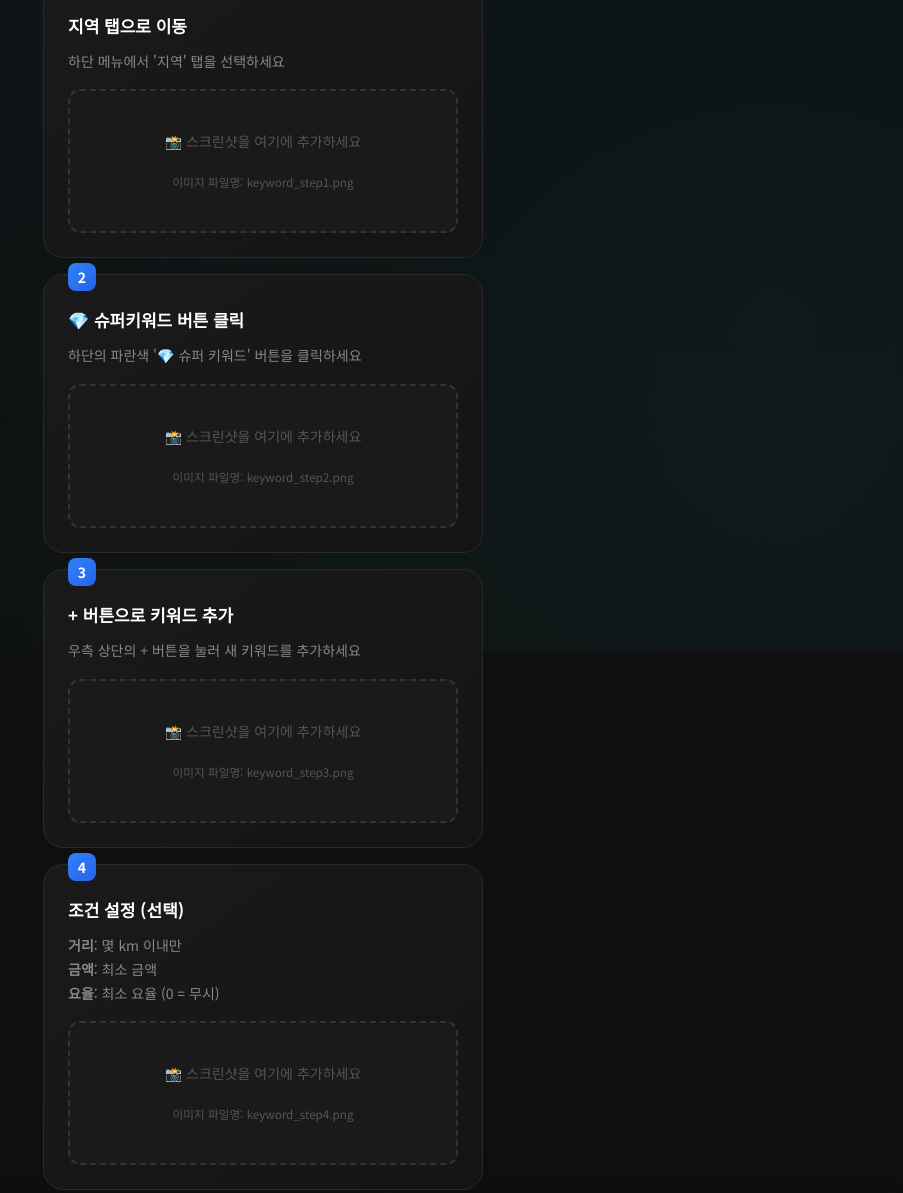
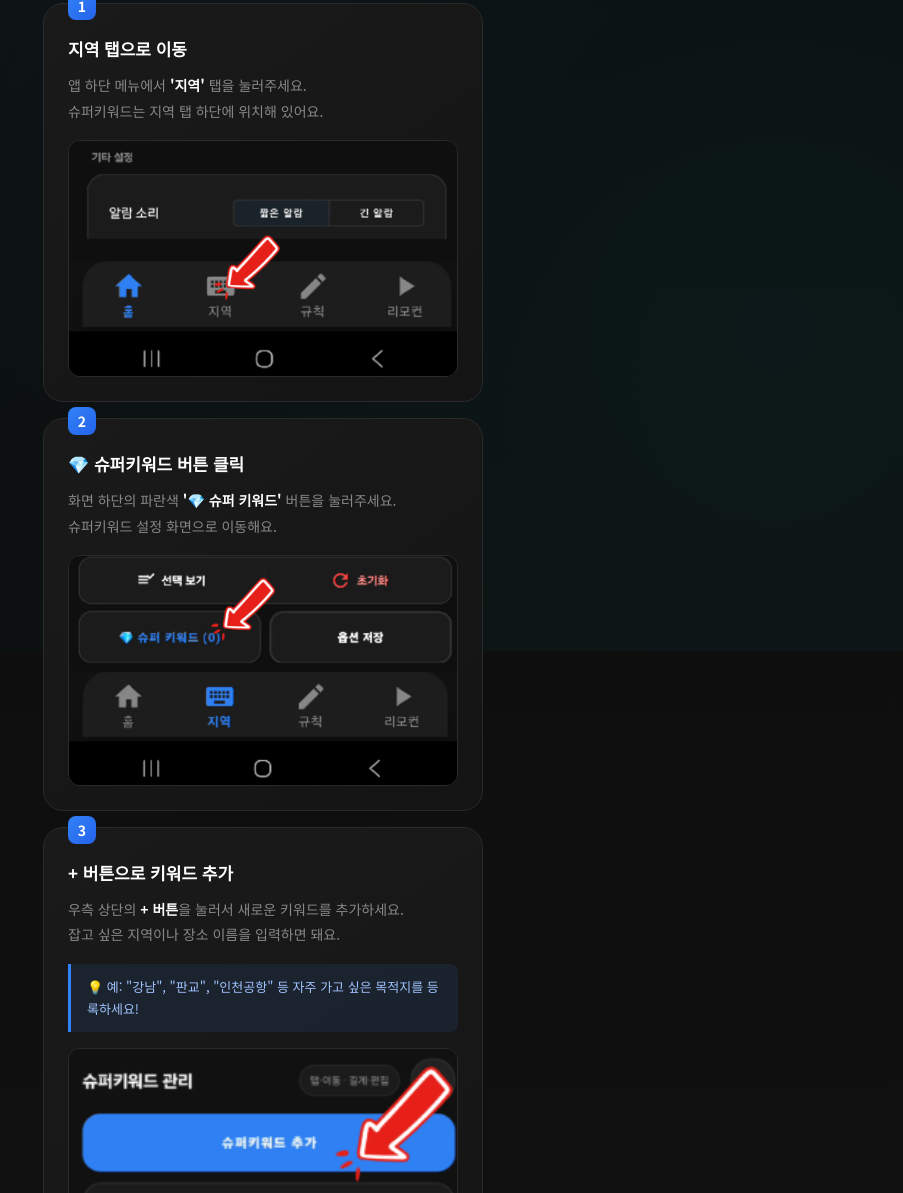
Before and after one commit to ghdcjscjs13-ops/grab-guide, a plain HTML site: page superkeyword.html in a window 1280 px wide. Shown: the part 549-1742 px from the top of the page, without its empty margins (377-1280 px from the left). Drawn offline with Linux system fonts and the light colour scheme.

Commit message:
Update superkeyword.html

```diff
--- a/superkeyword.html
+++ b/superkeyword.html
@@ -175,57 +175,37 @@
         .step-desc {
             font-size: 14px;
             color: #888888;
-            line-height: 1.7;
+            line-height: 1.8;
             margin-bottom: 16px;
         }
 
-        .image-placeholder {
-            background: #1a1a1a;
-            border: 2px dashed #333333;
-            border-radius: 12px;
-            padding: 40px 20px;
-            text-align: center;
-            color: #555555;
-            font-size: 14px;
+        .step-desc strong {
+            color: #ffffff;
         }
 
-        .image-placeholder img {
-            max-width: 100%;
-            border-radius: 12px;
+        .step-highlight {
+            background: rgba(49, 130, 246, 0.1);
+            border-left: 3px solid #3182F6;
+            padding: 12px 16px;
+            border-radius: 0 8px 8px 0;
+            margin: 12px 0 16px 0;
+            font-size: 13px;
+            color: #a0c4ff;
+            line-height: 1.7;
         }
 
-        /* 키워드 예시 테이블 */
-        .keyword-table {
-            width: 100%;
-            border-collapse: collapse;
-            margin: 24px 0;
-            background: #1a1a1a;
+        .image-container {
+            background: #141414;
+            border: 1px solid #2a2a2a;
             border-radius: 12px;
             overflow: hidden;
         }
 
-        .keyword-table th {
-            background: #252525;
-            padding: 14px 16px;
-            text-align: left;
-            font-size: 13px;
-            font-weight: 700;
-            color: #888888;
-        }
-
-        .keyword-table td {
-            padding: 14px 16px;
-            border-top: 1px solid #252525;
-            font-size: 14px;
-        }
-
-        .keyword-table td:first-child {
-            color: #4FACFE;
-            font-weight: 600;
-        }
-
-        .keyword-table td:last-child {
-            color: #888888;
+        .image-container img {
+            width: 100%;
+            height: auto;
+            display: block;
+            object-fit: contain;
         }
 
         .tip-box {
@@ -365,7 +345,7 @@
 
         <div class="intro-box fade-in">
             <h3>🤔 슈퍼키워드란?</h3>
-            <p>출발지나 도착지에 <strong>특정 단어</strong>가 포함되면 다른 조건과 상관없이 콜을 잡는 기능이에요. 예: "공항", "KTX", "병원" 등</p>
+            <p>출발지나 도착지에 <strong>특정 단어</strong>가 포함되면 다른 조건과 상관없이 우선적으로 콜을 잡는 기능이에요. 예: "강남", "서초", "천안", "분당" 등 원하는 지역명을 등록할 수 있어요.</p>
         </div>
 
         <div class="section-title">📋 설정 방법</div>
@@ -373,33 +353,39 @@
         <div class="step-card fade-in">
             <div class="step-number">1</div>
             <div class="step-title">지역 탭으로 이동</div>
-            <div class="step-desc">하단 메뉴에서 '지역' 탭을 선택하세요</div>
-            <div class="image-placeholder">
-                📸 스크린샷을 여기에 추가하세요
-                <br><br>
-                <small>이미지 파일명: keyword_step1.png</small>
+            <div class="step-desc">
+                앱 하단 메뉴에서 <strong>'지역'</strong> 탭을 눌러주세요.<br>
+                슈퍼키워드는 지역 탭 하단에 위치해 있어요.
+            </div>
+            <div class="image-container">
+                <img src="sk1.png" alt="지역 탭 이동">
             </div>
         </div>
 
         <div class="step-card fade-in">
             <div class="step-number">2</div>
             <div class="step-title">💎 슈퍼키워드 버튼 클릭</div>
-            <div class="step-desc">하단의 파란색 '💎 슈퍼 키워드' 버튼을 클릭하세요</div>
-            <div class="image-placeholder">
-                📸 스크린샷을 여기에 추가하세요
-                <br><br>
-                <small>이미지 파일명: keyword_step2.png</small>
+            <div class="step-desc">
+                화면 하단의 파란색 <strong>'💎 슈퍼 키워드'</strong> 버튼을 눌러주세요.<br>
+                슈퍼키워드 설정 화면으로 이동해요.
+            </div>
+            <div class="image-container">
+                <img src="sk2.png" alt="슈퍼키워드 버튼">
             </div>
         </div>
 
         <div class="step-card fade-in">
             <div class="step-number">3</div>
             <div class="step-title">+ 버튼으로 키워드 추가</div>
-            <div class="step-desc">우측 상단의 + 버튼을 눌러 새 키워드를 추가하세요</div>
-            <div class="image-placeholder">
-                📸 스크린샷을 여기에 추가하세요
-                <br><br>
-                <small>이미지 파일명: keyword_step3.png</small>
+            <div class="step-desc">
+                우측 상단의 <strong>+ 버튼</strong>을 눌러서 새로운 키워드를 추가하세요.<br>
+                잡고 싶은 지역이나 장소 이름을 입력하면 돼요.
+            </div>
+            <div class="step-highlight">
+                💡 예: "강남", "판교", "인천공항" 등 자주 가고 싶은 목적지를 등록하세요!
+            </div>
+            <div class="image-container">
+                <img src="sk3.png" alt="키워드 추가">
             </div>
         </div>
 
@@ -407,32 +393,35 @@
             <div class="step-number">4</div>
             <div class="step-title">조건 설정 (선택)</div>
             <div class="step-desc">
-                <strong>거리</strong>: 몇 km 이내만<br>
-                <strong>금액</strong>: 최소 금액<br>
-                <strong>요율</strong>: 최소 요율 (0 = 무시)
+                키워드별로 추가 조건을 설정할 수 있어요. 설정하지 않으면 키워드만 맞으면 무조건 잡아요.
             </div>
-            <div class="image-placeholder">
-                📸 스크린샷을 여기에 추가하세요
-                <br><br>
-                <small>이미지 파일명: keyword_step4.png</small>
+            <div class="step-highlight">
+                <strong>📍 거리</strong>: 출발지까지 몇 km 이내일 때만 잡을지 설정해요<br>
+                → 예: <strong>2.0</strong> 입력 시, 2km 이내 콜만 잡아요<br><br>
+                <strong>💰 금액</strong>: 최소 운행 요금을 설정해요 (단위: 천원)<br>
+                → 예: <strong>20</strong> 입력 시, 2만원 이상 콜만 잡아요<br><br>
+                <strong>📊 요율</strong>: 최소 요율을 설정해요 (0 = 요율 무시)<br>
+                → 예: <strong>0</strong> 입력 시, 요율에 상관없이 잡아요
+            </div>
+            <div class="image-container">
+                <img src="sk4.png" alt="조건 설정">
             </div>
         </div>
-
-
 
         <div class="tip-box">
             <h3>💡 꿀팁</h3>
             <ul class="tip-list">
                 <li>자주 가는 장거리 목적지를 키워드로 등록하세요</li>
-                <li>요율 무시 옵션은 급할 때만 사용하세요</li>
+                <li>요율 0으로 설정하면 요율 낮아도 키워드 우선으로 잡아요</li>
+                <li>슈퍼키워드는 일반 지역 설정보다 우선 적용돼요</li>
             </ul>
         </div>
 
         <div class="warning-box">
             <h3>⚠️ 주의사항</h3>
             <ul class="warning-list">
-                <li>키워드가 너무 일반적이면 의도치 않은 콜도 잡힐 수 있어요</li>
-                <li>요율 무시 옵션은 신중하게 사용하세요</li>
+                <li>키워드가 너무 짧거나 일반적이면 의도치 않은 콜도 잡힐 수 있어요</li>
+                <li>요율 무시(0) 옵션은 신중하게 사용하세요</li>
             </ul>
         </div>
 
```
